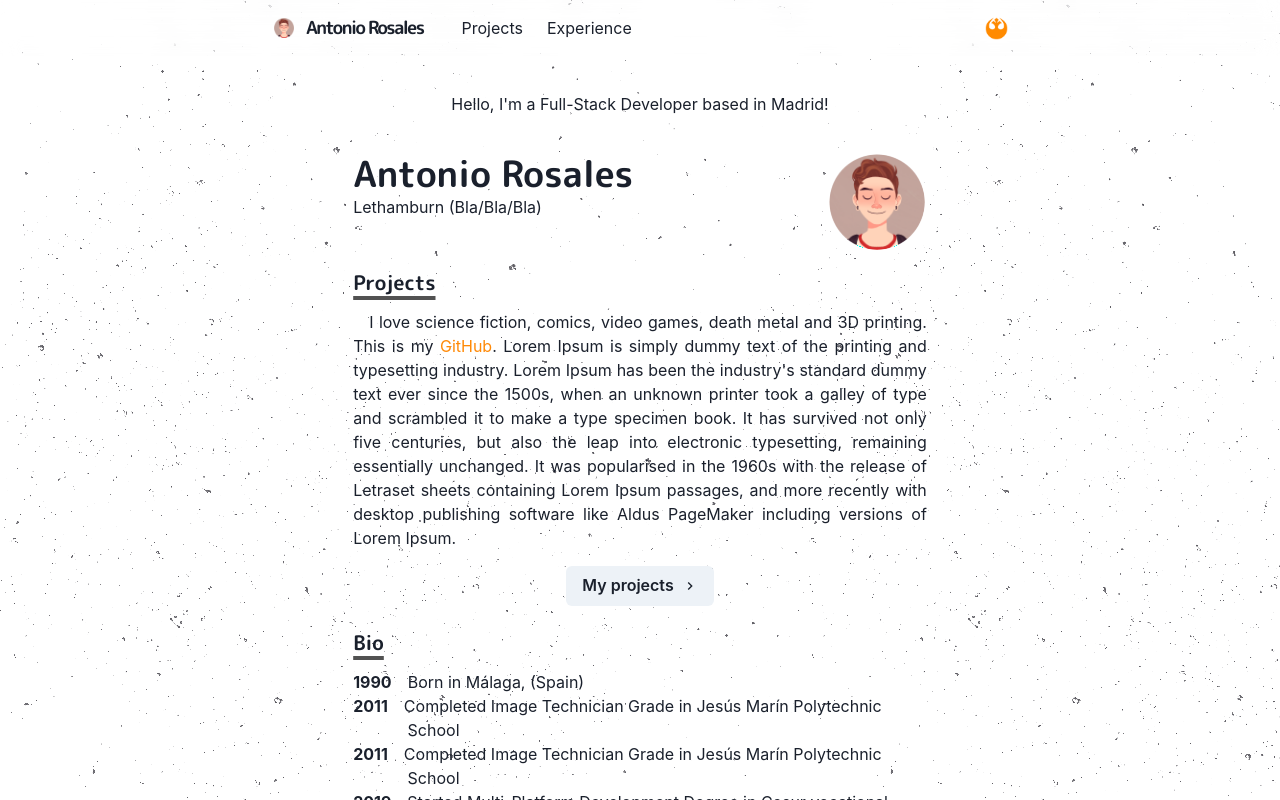
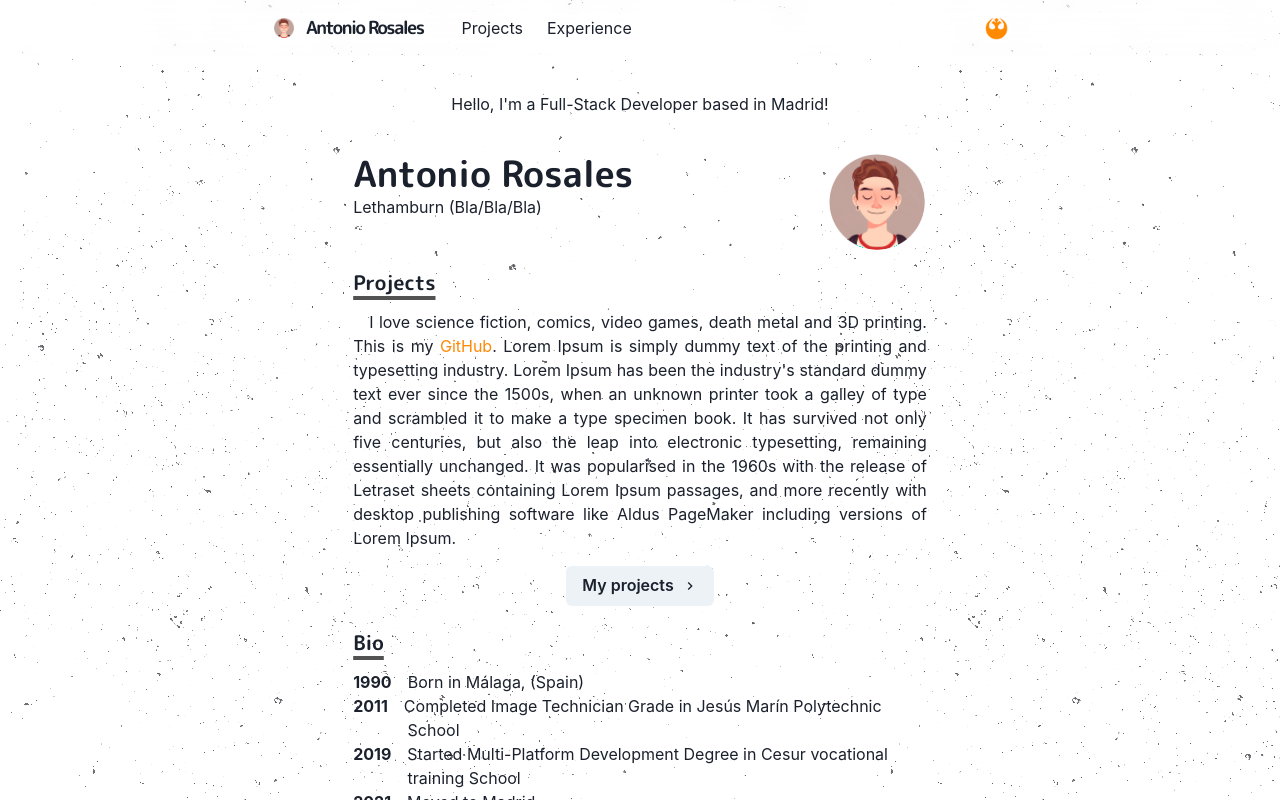
Before and after one commit to lethamburn/lethamburn-portfolio, a Next.js app: page / in a window 1280 px wide. Shown: the top 800 px of the page. Built offline with nearby package versions, Linux system fonts and the light colour scheme.

Commit message:
REFACTOR index.js

```diff
--- a/pages/index.js
+++ b/pages/index.js
@@ -93,10 +93,6 @@ const Page = () => {
           Completed Image Technician Grade in Jesús Marín Polytechnic School{' '}
         </BioSection>
         <BioSection>
-          <BioYear>2011</BioYear>
-          Completed Image Technician Grade in Jesús Marín Polytechnic School{' '}
-        </BioSection>
-        <BioSection>
           <BioYear>2019</BioYear>
           Started Multi-Platform Development Degree in Cesur vocational training
           School
```
